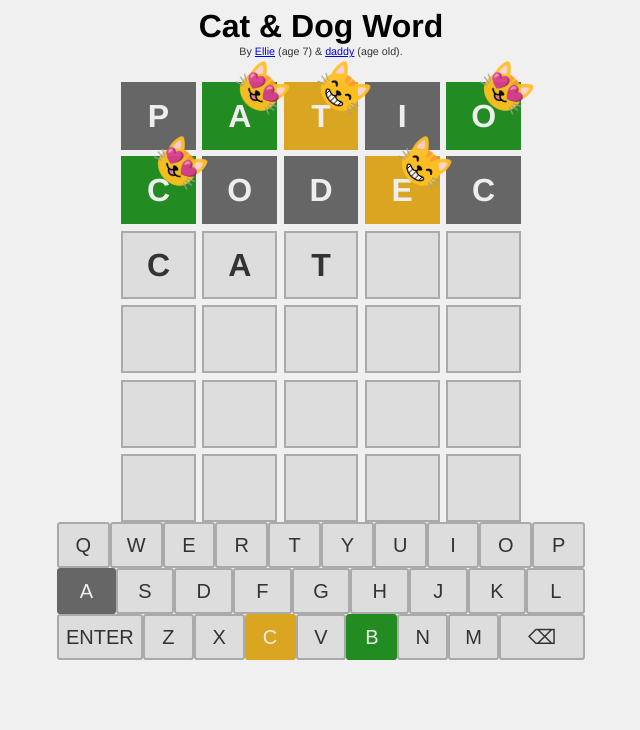
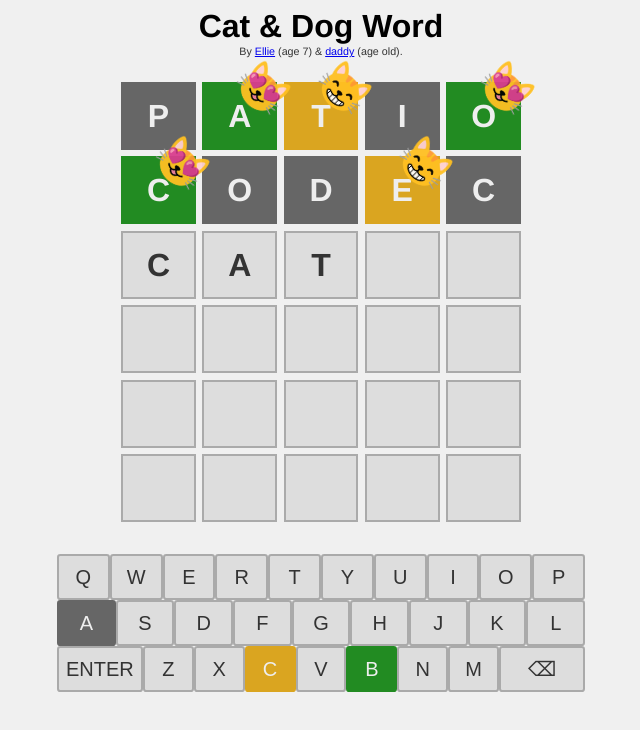
Before and after one commit to davepeck/cats-and-dogs-words, a React (Vite) app: page / in a window 1280 px wide. Shown: the top 730 px of the page, without its empty margins (319-959 px from the left). Built offline with nearby package versions, Linux system fonts and the light colour scheme.

Commit message:
Funky town

```diff
--- a/src/app.tsx
+++ b/src/app.tsx
@@ -34,6 +34,7 @@ export const App: React.FC = () => {
         <Row length={5} state="future" word="" clues={[]} />
         <Row length={5} state="future" word="" clues={[]} />
       </Grid>
+      <div style={{ marginTop: "2em" }}>
         <Keyboard
           letterClues={{ a: "incorrect", b: "correct", c: "move" }}
           onLetterKey={() => {}}
@@ -41,5 +42,6 @@ export const App: React.FC = () => {
           onEnterKey={() => {}}
         />
       </div>
+    </div>
   );
 };
--- a/src/game.scss
+++ b/src/game.scss
@@ -28,7 +28,8 @@ body {
 }
 
 .container {
-  width: 800px;
+  width: 100%;
+  max-width: 800px;
   margin: 0 auto;
 }
 
@@ -84,7 +85,7 @@ body {
     font-size: 1.3333em;
     position: absolute;
     top: -0.625em;
-    right: -0.3em;
+    right: -0.325em;
     transform: rotate(-45deg) scale(0);
     z-index: 10;
     opacity: 0;
```
Lines whose indentation alone changed are shown as unchanged.
